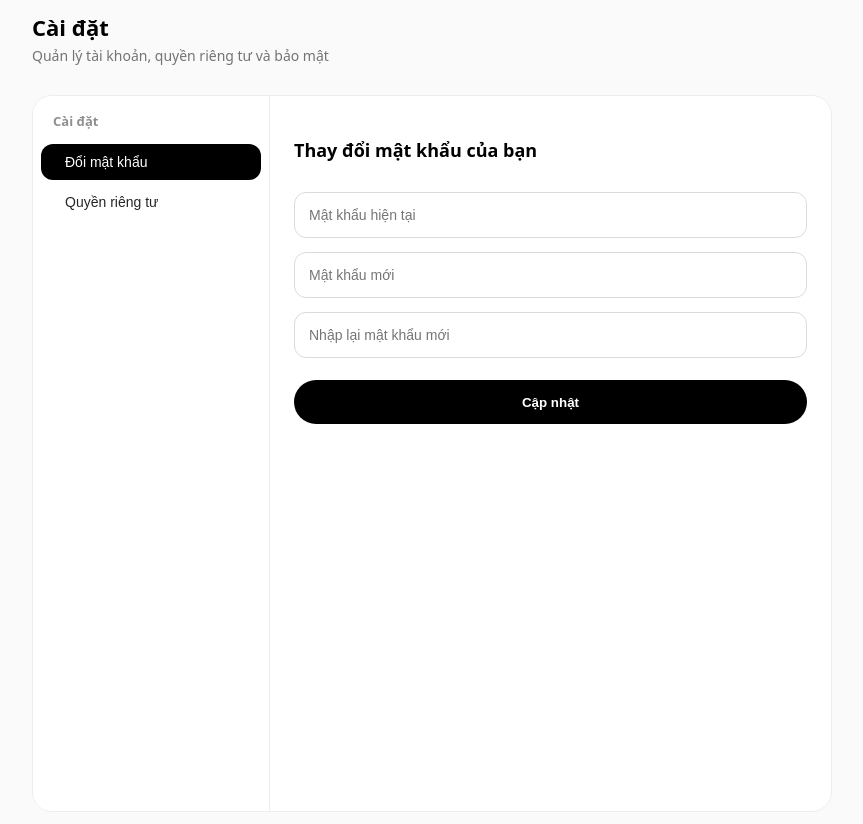
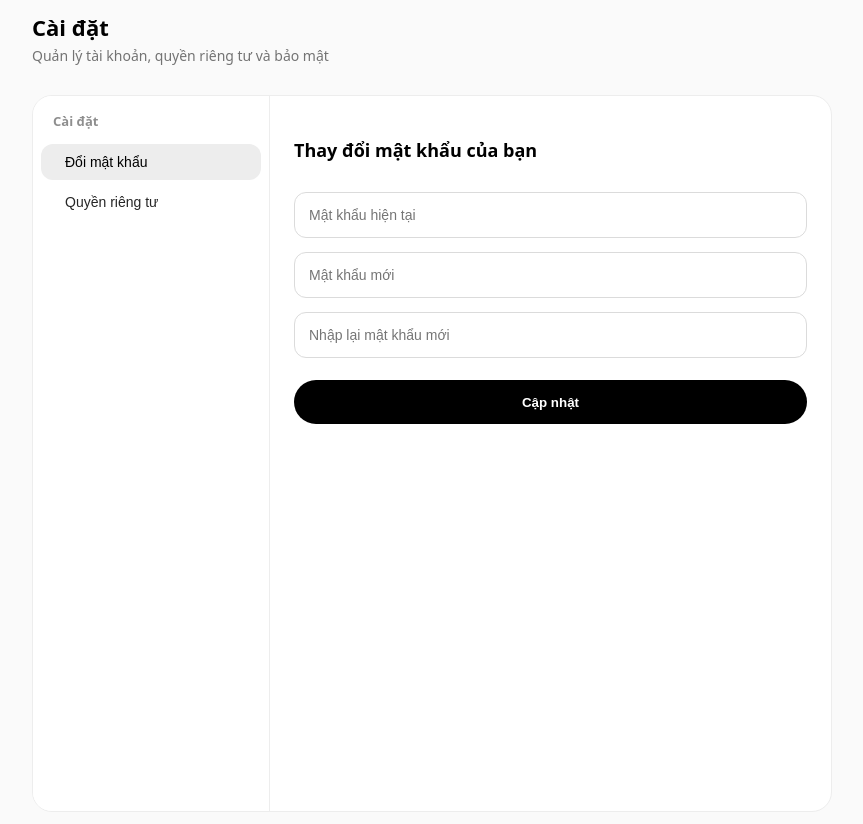
Before and after one commit to DangDacTu/Universe-social-network, a React app in the folder social-network/frontend/: page /settings in a window 1280 px wide. Shown: the top 824 px of the page, without its empty margins (232-1095 px from the left). Built offline with nearby package versions, Linux system fonts and the light colour scheme; sample sign-in values are in the browser's storage; the HTML template or start-up script is replaced by a standard one.

Commit message:
update css for setting

```diff
--- a/social-network/frontend/src/pages/user/Settings.css
+++ b/social-network/frontend/src/pages/user/Settings.css
@@ -107,8 +107,8 @@
 }
 
 .settings-menu-item.active {
-    background: #000;
-    color: #fff;
+    background: #ededed;
+    color: #000;
 }
 
 .settings-menu-item .icon {
```
